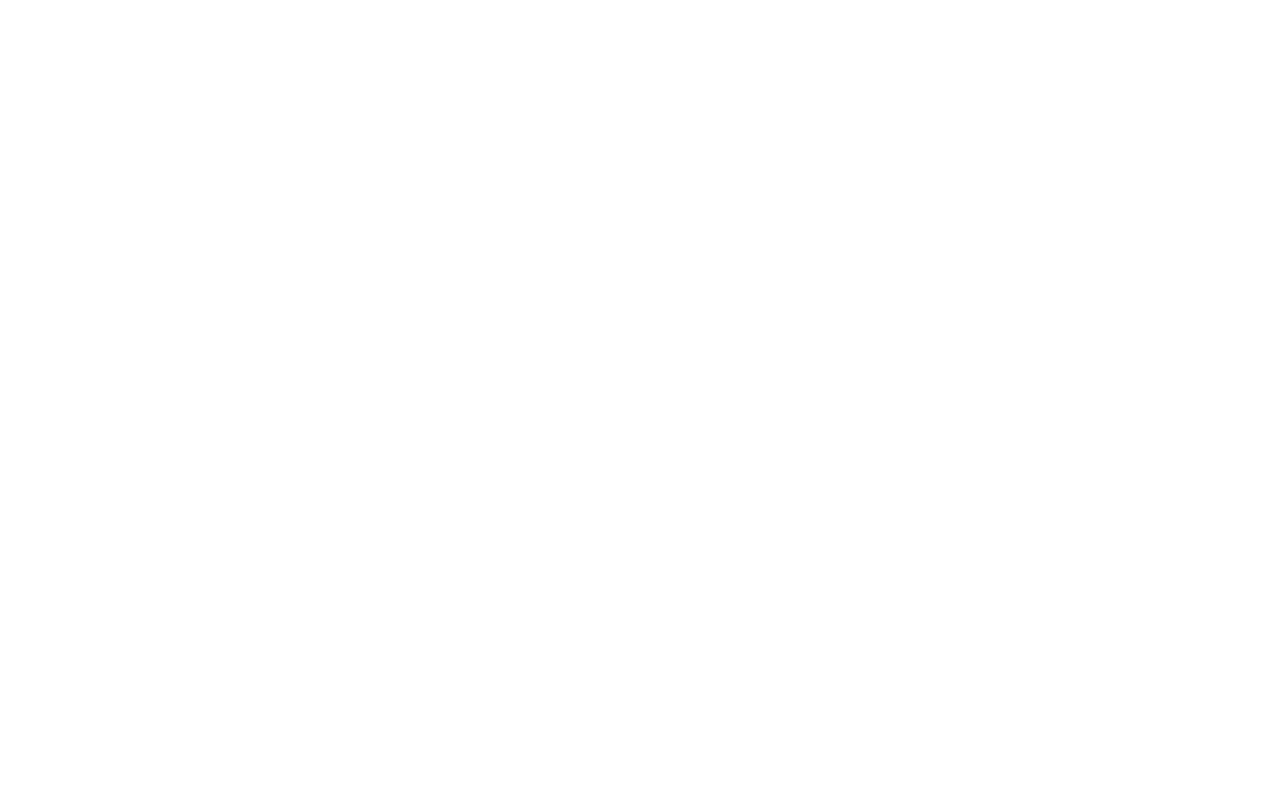
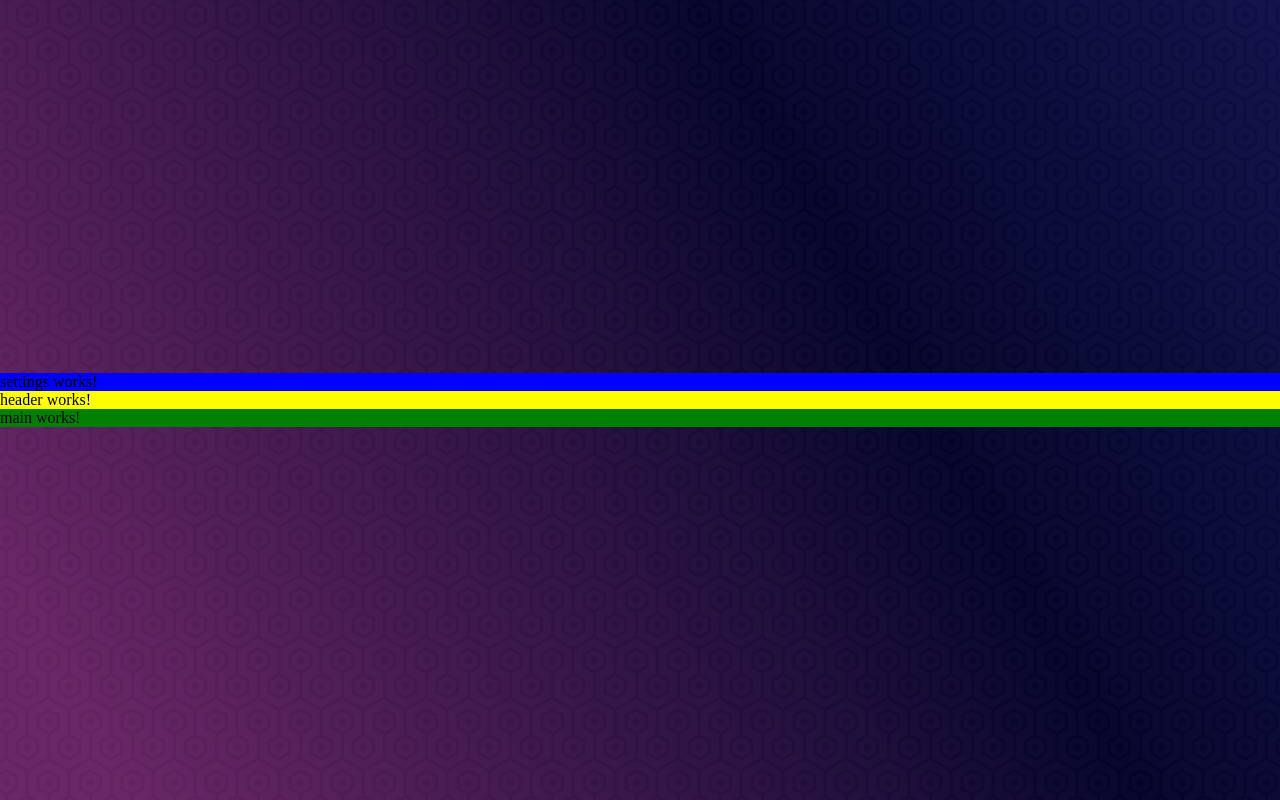
Before and after one commit to kowalowy1234/memory-game-2, an Angular app: page / in a window 1280 px wide. Built offline with nearby package versions, Linux system fonts and the light colour scheme.

Commit message:
App layout and initial styling

```diff
--- a/src/app/app.component.html
+++ b/src/app/app.component.html
@@ -1 +1,4 @@
-<router-outlet></router-outlet>
+<router-outlet> </router-outlet>
+<app-header></app-header>
+<app-settings></app-settings>
+<app-main></app-main>
--- a/src/app/app.component.scss
+++ b/src/app/app.component.scss
@@ -0,0 +1,8 @@
+:host {
+  min-height: 100vh;
+  display: flex;
+  flex-direction: column;
+  justify-content: center;
+
+  background: linear-gradient(241deg, rgba(24, 24, 81, 0.98) -1%, rgba(16, 16, 73, 0.98) -0.99%, rgba(3, 3, 42, 0.98) 34.16%, rgba(103, 35, 100, 0.98) 92.78%), url("../assets/images/patternhead61a-thumb.png"), lightgray 0% 0% / 300px 300px repeat;
+}
--- a/src/app/components/header/header.component.scss
+++ b/src/app/components/header/header.component.scss
@@ -0,0 +1,10 @@
+:host {
+  background-color: yellow;
+  order: 1;
+}
+
+@media (min-width: 800px) {
+    :host {
+        order: 2;
+    }
+}
--- a/src/app/components/main/main.component.scss
+++ b/src/app/components/main/main.component.scss
@@ -0,0 +1,4 @@
+:host {
+    background-color: green;
+    order: 3;
+}
--- a/src/app/components/settings/settings.component.scss
+++ b/src/app/components/settings/settings.component.scss
@@ -0,0 +1,10 @@
+:host {
+    background-color: blue;
+    order: 2;
+}
+
+@media (min-width: 800px) {
+    :host {
+        order: 1;
+    }
+}
--- a/src/styles.scss
+++ b/src/styles.scss
@@ -1 +1,5 @@
-/* You can add global styles to this file, and also import other style files */
+* {
+  margin: 0;
+  padding: 0;
+  box-sizing: border-box;
+}
```
Also changed, not shown: src/app/app.component.ts (+8 -5 lines), src/app/components/index.ts (renamed from src/app/components/intex.ts), src/assets/images/patternhead61a-thumb.png (added).
